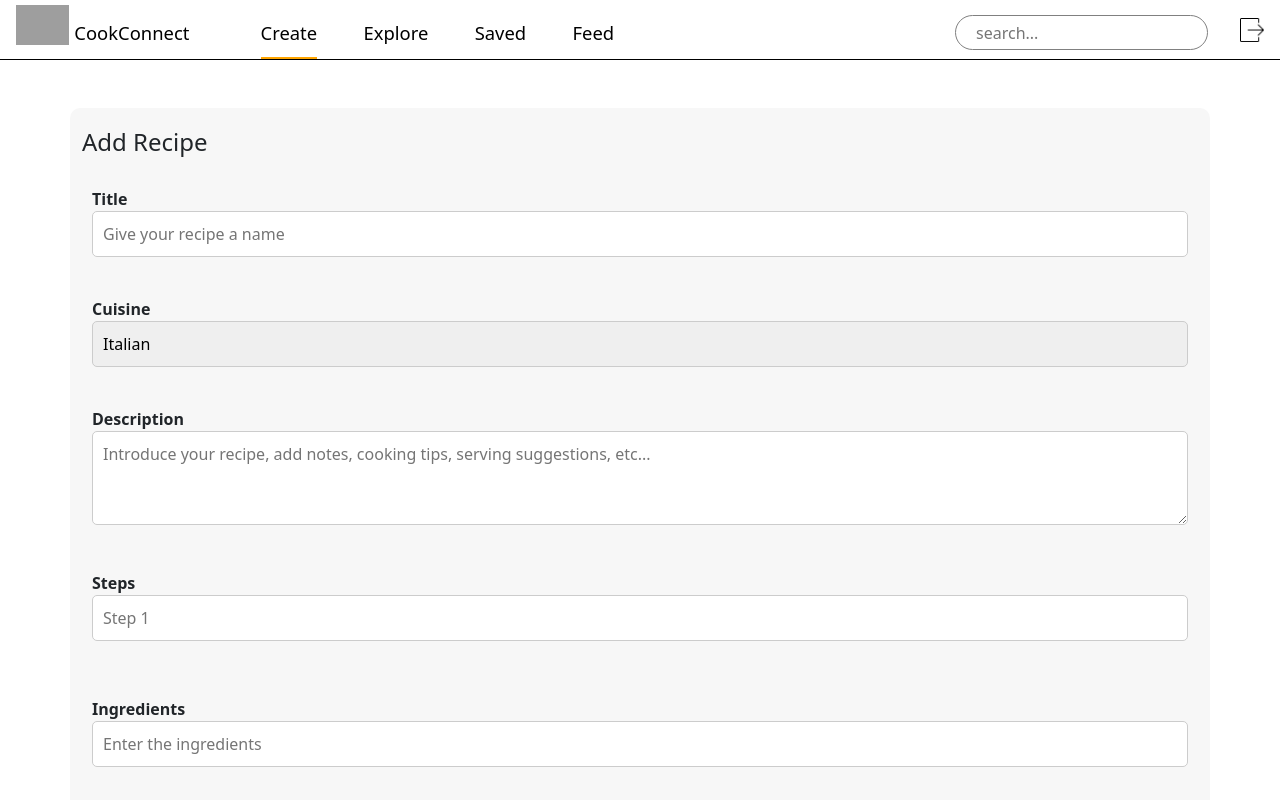
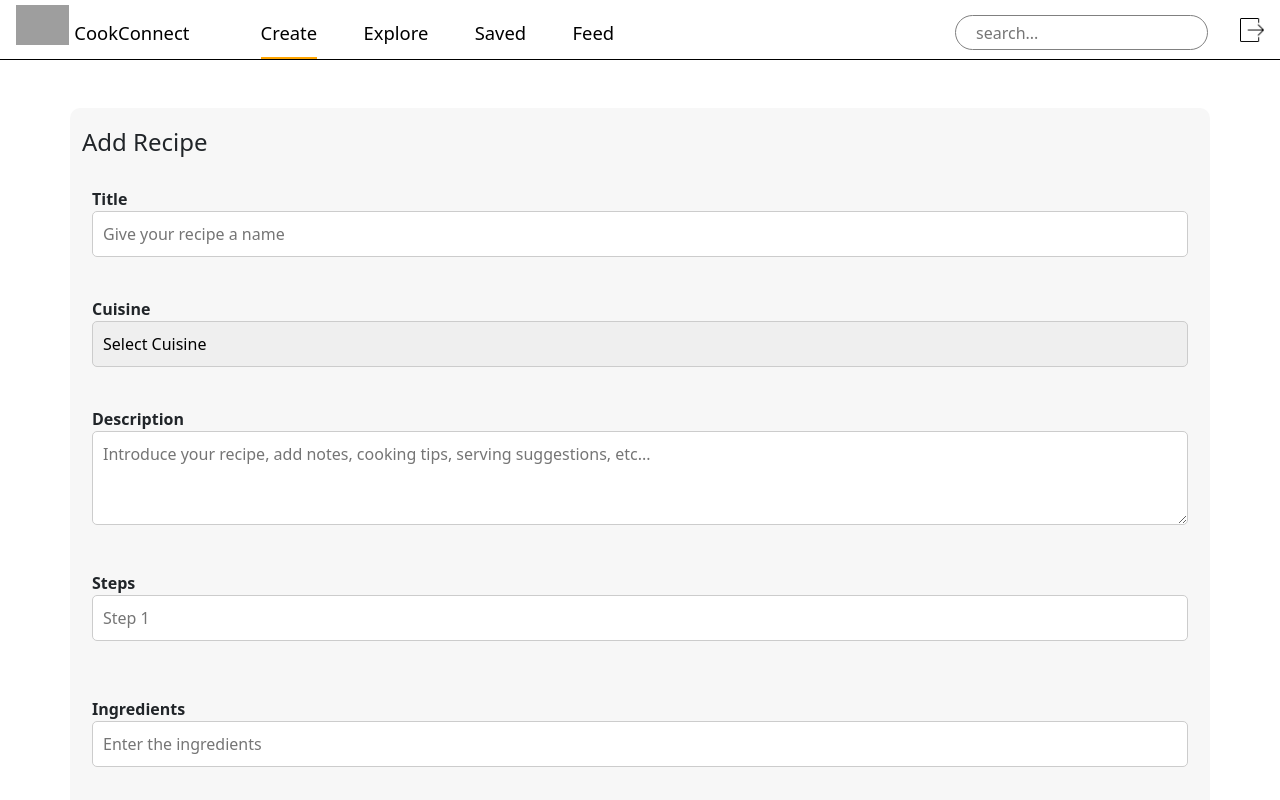
Before and after one commit to gaurav1954/CookConnect, a React (Vite) app in the folder frontend/: page /new in a window 1280 px wide. Shown: the top 800 px of the page. Built offline with nearby package versions, Linux system fonts and the light colour scheme; no server answers; grey boxes are pictures that could not be loaded.

Commit message:
updated the cuisine enum

```diff
--- a/frontend/src/App.jsx
+++ b/frontend/src/App.jsx
@@ -8,6 +8,7 @@ import Login from "./pages/LogIn";
 import ProfilePage from './pages/ProfilePage';
 import './app.css';
 import LandingPage from './pages/LandingPage';
+import Categories from './components/Categories';
 
 export default function App() {
   return (
@@ -19,6 +20,7 @@ export default function App() {
             <Route path="login" element={<Login />} />
             <Route path="signup" element={<SignUp />} />
             <Route path="profile" element={<ProfilePage />} />
+            <Route path="cat" element={<Categories />} />
           </Route>
           <Route path="/" element={<Layout />}>
             <Route path="new" element={<RecipeForm />} />
--- a/frontend/src/components/Categories.css
+++ b/frontend/src/components/Categories.css
@@ -1,39 +1,7 @@
-.see-all{
-    background-color: rgb(248, 132, 69);
-    color: white;
-    border-radius: 59px;
+.categories-container {
+    display: flex;
+    justify-content: flex-start;
+    overflow-x: scroll;
+    gap: 20px;
+    scroll-snap-type: x mandatory;
 }
-body{
-    font-family:Arial, Helvetica, sans-serif;
-    padding-top: 300px;
-}
-.text-overlay {
-    position: absolute;
-    bottom: "10px";
-    left: 50%;
-    transform: translate(-50%);
-    text-align: center;
-    color: white;
-
-}
-.forward-icon {
-    float: right;
-    color: white;
-    height: 30px;
-    weight: 30px;
-    border: 5px solid white;
-    border-radius: 70%;
-    padding: 10% 10%;
-}
-.zoom-effect {
-    transition: transform 0.1s ease-in-out;
-    height: 100px;
-    width: 300px;
-}
-
-.zoom-effect:hover {
-    transform: scale(1.20);
-}
-.types{
-    position: relative;
-}
--- a/frontend/src/components/Categories.jsx
+++ b/frontend/src/components/Categories.jsx
@@ -1,20 +1,20 @@
 import React from "react";
-import 'bootstrap/dist/css/bootstrap.min.css';
-import {Container, Card} from 'react-bootstrap';
 import './Categories.css'
+import CategoryCard from "./CategoryCard";
 
-function Categories(){
-    return(
-        <Container className="body">
-        <div className="types">
-          <Card className="zoom-effect">
-            <Card.Img variant="top" src="https://images.unsplash.com/photo-1467453678174-768ec283a940?q=80&w=2888&auto=format&fit=crop&ixlib=rb-4.0.3&ixid=M3wxMjA3fDB8MHxwaG90by1wYWdlfHx8fGVufDB8fHx8fA%3D%3D" />
-            <div className="text-overlay">
-            <h4>Breakfast</h4>
-          </div>
-          </Card>
-          </div>
-        </Container>
-    );
+function Categories() {
+
+  const categories = ['Italian', 'Chinese', 'Indian', 'French', 'Mexican', 'Japanese', 'Thai', 'American', 'Mediterranean', 'Spanish', 'Greek', 'Vietnamese', 'Korean', 'Other']
+
+  return (
+    <div className="Categories">
+      <div className="categories-container">
+        {categories.map((category) => (
+          <CategoryCard key={category} heading={category} />
+        ))}
+      </div>
+    </div>
+  );
 }
+
 export default Categories;
--- /dev/null
+++ b/frontend/src/components/CategoryCard.css
@@ -0,0 +1,14 @@
+.category-heading {
+    margin-top: auto;
+    color: white;
+    text-align: center;
+}
+
+.category-card {
+    height: 200px;
+    min-width: 200px;
+    background-size: cover;
+    display: flex;
+    flex-direction: column;
+    scroll-snap-align: start
+}
--- /dev/null
+++ b/frontend/src/components/CategoryCard.jsx
@@ -0,0 +1,10 @@
+import React from 'react'
+import photo from '../assets/photo3.jpg'
+import './CategoryCard.css'
+export default function CategoryCard({ heading }) {
+    return (
+        <div className="category-card" style={{ backgroundImage: `url(${photo})` }}>
+            <h3 className='category-heading'>{heading}</h3>
+        </div>
+    )
+}
--- a/frontend/src/pages/RecipeForm.jsx
+++ b/frontend/src/pages/RecipeForm.jsx
@@ -106,14 +106,23 @@ const RecipeForm = () => {
                     <div className="form-group">
                         <label>Cuisine</label>
                         <select name="cuisine" className="input-create-form" value={formData.cuisine} onChange={handleChange}>
-                            <option value="italian">Italian</option>
-                            <option value="chinese">Chinese</option>
-                            <option value="mexican">Mexican</option>
-                            <option value="thai">Thai</option>
-                            <option value="japanese">Japanese</option>
-                            <option value="north-indian">North Indian</option>
-                            <option value="south-indian">South Indian</option>
+                            <option value="">Select Cuisine</option>
+                            <option value="Italian">Italian</option>
+                            <option value="Chinese">Chinese</option>
+                            <option value="Indian">Indian</option>
+                            <option value="French">French</option>
+                            <option value="Mexican">Mexican</option>
+                            <option value="Japanese">Japanese</option>
+                            <option value="Thai">Thai</option>
+                            <option value="American">American</option>
+                            <option value="Mediterranean">Mediterranean</option>
+                            <option value="Spanish">Spanish</option>
+                            <option value="Greek">Greek</option>
+                            <option value="Vietnamese">Vietnamese</option>
+                            <option value="Korean">Korean</option>
+                            <option value="Other">Other</option>
                         </select>
+
                     </div>
                     <div className="form-group">
                         <label>Description</label>
```
Also changed, not shown: 1 other file (tests, documents, lock files or other folders).
